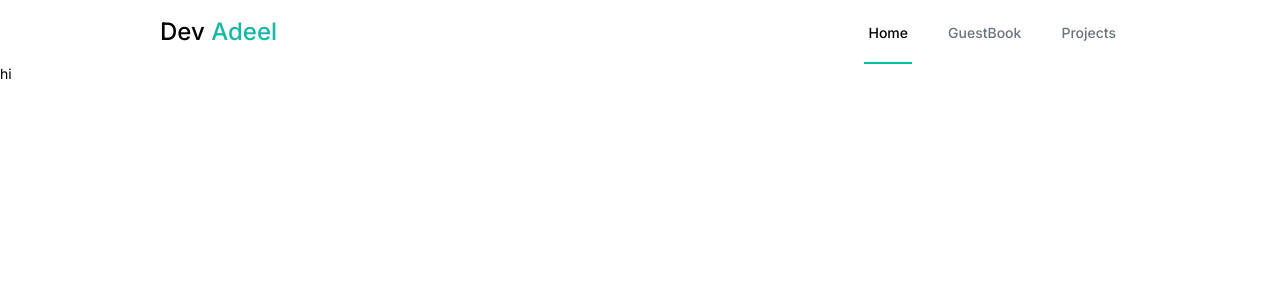
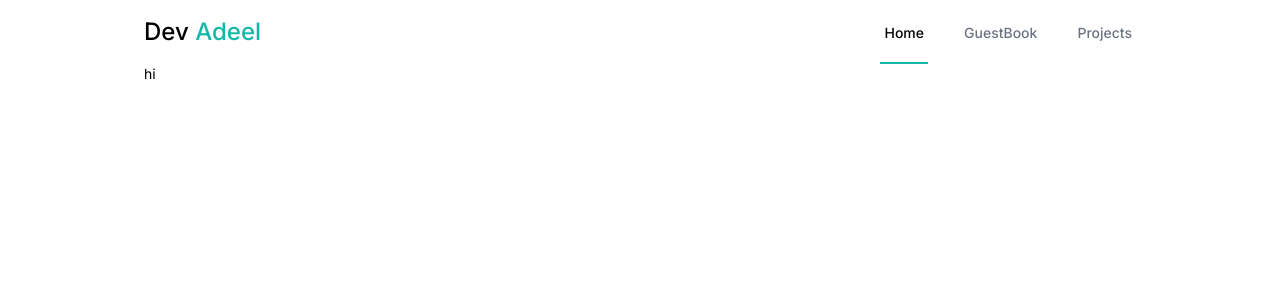
Before and after one commit to DevAdeelAhmad/simple-portfolio, a Next.js app: page / in a window 1280 px wide. Shown: the top 300 px of the page. Built offline with nearby package versions, Linux system fonts and the light colour scheme.

Commit message:
adding margin to center the content

```diff
--- a/app/components/Navbar.tsx
+++ b/app/components/Navbar.tsx
@@ -12,7 +12,7 @@
       <Disclosure as="nav">
         {({ open }) => (
           <>
-            <div className="max-w-5xl mx-auto px-4 sm:px-6 lg:px-8">
+            <div className="max-w-5xl mx-auto px-4 sm:px-4 lg:px-4">
               <div className="flex justify-between h-16">
                 <div className="flex justify-between w-full">
                   <div className="flex items-center">
--- a/app/layout.tsx
+++ b/app/layout.tsx
@@ -21,8 +21,8 @@
         className={`${inter.className} bg-white text-black dark:bg-[#090908] dark:text-white h-full selection:bg-gray-50
          dark:selection:bg-gray-800`}
       >
-        <Navbar/>
-        {children}
+        <Navbar />
+        <main className="max-w-6xl mx-auto px-4 sm:px-6 lg:px-20 ">{children}</main>
       </body>
     </html>
   );
```
